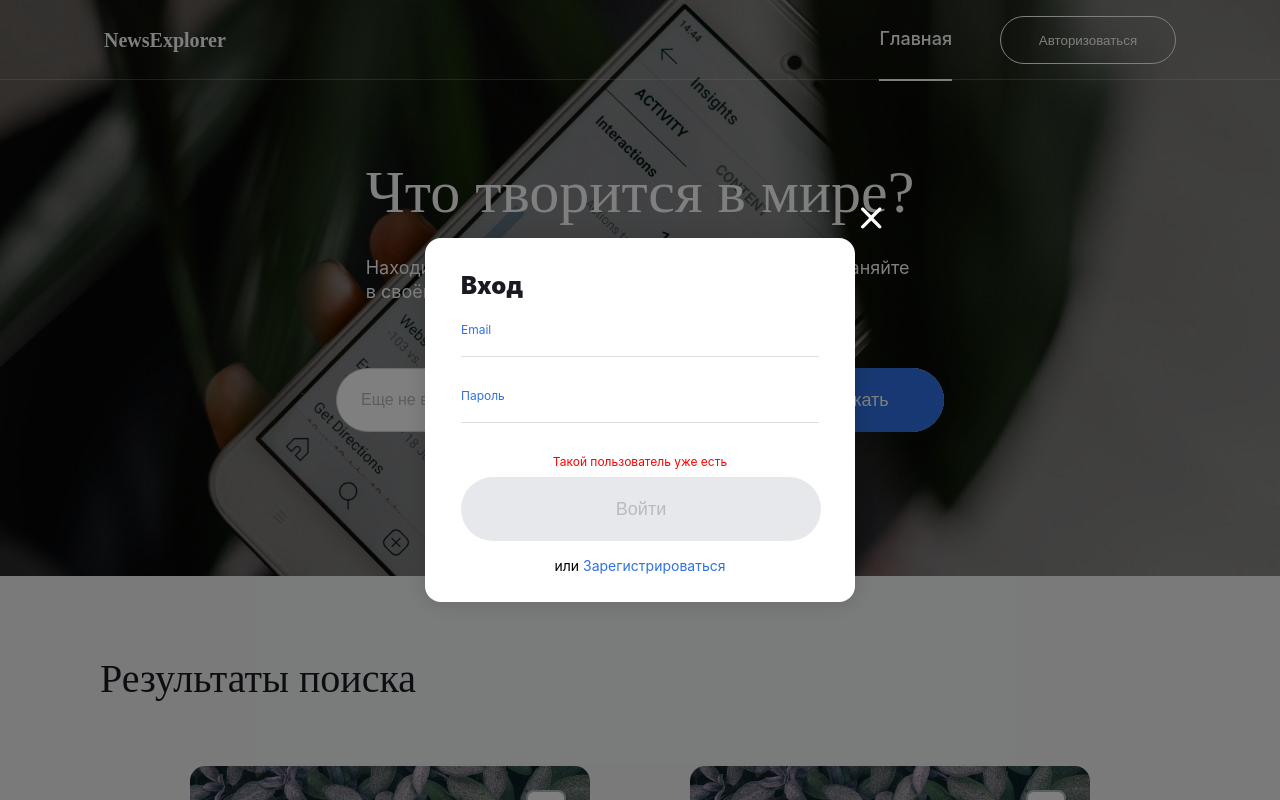
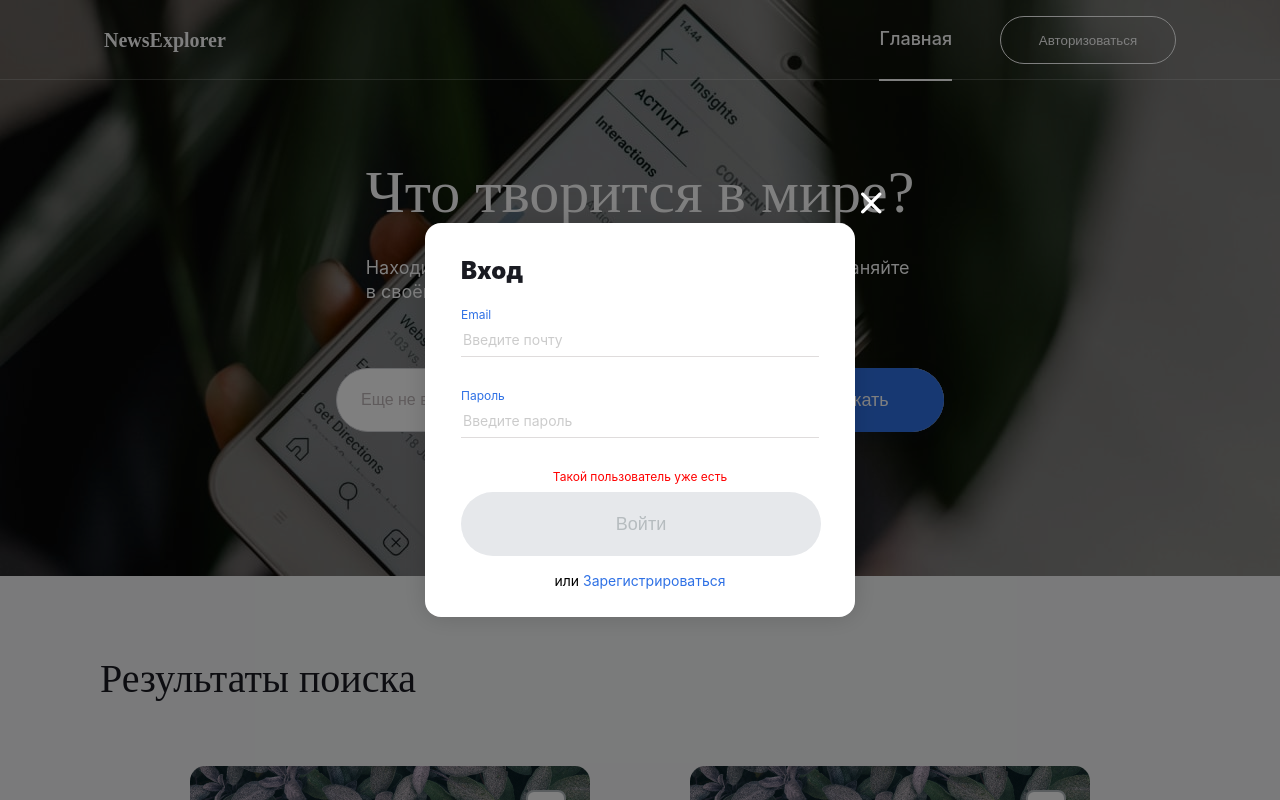
Before and after one commit to YudinArtem90/news-explorer-frontend, a React (Create React App) app: page / in a window 1280 px wide. Both pictures are taken after a click on the button "Авторизоваться". Shown: the top 800 px of the page. Built offline with nearby package versions, Linux system fonts and the light colour scheme.

Commit message:
добавил плейсхолдер и убрал ошибки линтера

```diff
--- a/src/components/Form/Form.css
+++ b/src/components/Form/Form.css
@@ -31,12 +31,18 @@
     border: 0;
     border-bottom: 1px solid #dfdcdc;
     outline: none;
+    height: 32px;
 }
 
 .form__input:focus{
     border: 0;
     border-bottom: 1px solid #000000;
     outline: none;
+}
+
+.form__input::placeholder{
+    color: #000000;
+    opacity: 0.2;
 }
 
 .form__error-input{
--- a/src/components/Form/Form.js
+++ b/src/components/Form/Form.js
@@ -113,6 +113,7 @@ function Form(props) {
                             onChange={validationEmail}
                             required
                             ref={emailCardRef}
+                            placeholder="Введите почту"
                         ></input>
                         {
                             errorEmail ? <span className="form__error-input">Не правильный формат e-mail</span> : null
@@ -130,6 +131,7 @@ function Form(props) {
                             required
                             ref={passwordCardRef}
                             type="password"
+                            placeholder="Введите пароль"
                         ></input>
                         {
                             errorPassword ? <span className="form__error-input">Пароль должен быть более 6 символов</span> : null
@@ -148,6 +150,7 @@ function Form(props) {
                             onChange={validationName}
                             required
                             ref={nameCardRef}
+                            placeholder="Введите своё имя"
                         ></input>
                         {
                             errorName ? <span className="form__error-input">Имя должно быть более 2-х символов</span> : null
--- a/src/components/Header/Header.js
+++ b/src/components/Header/Header.js
@@ -1,8 +1,7 @@
 import './Header.css';
 import React from 'react';
 import Navigation from '../Navigation/Navigation';
-// import logout from '../../images/logout.svg';
-import { Link, withRouter } from 'react-router-dom';
+import { withRouter } from 'react-router-dom';
 
 function Header(props) {
 
--- a/src/components/PopupWithForm/PopupWithForm.js
+++ b/src/components/PopupWithForm/PopupWithForm.js
@@ -37,6 +37,7 @@ class PopupWithForm extends React.Component{
   }
 
   handleClickOutside(event) {
+    // eslint-disable-next-line react/no-direct-mutation-state
     if(this.state.firstDiscovery){
       if (this.wrapperRef && !this.wrapperRef.contains(event.target)) {
         this.close()
@@ -44,6 +45,7 @@ class PopupWithForm extends React.Component{
       }
     }
 
+    // eslint-disable-next-line react/no-direct-mutation-state
     this.state.firstDiscovery = true;
   }
 
@@ -65,6 +67,7 @@ class PopupWithForm extends React.Component{
     const { status } = this.state;
 
     if(showModal){
+      // eslint-disable-next-line react/no-direct-mutation-state
       this.state.firstDiscovery = false;
     }
 
```
